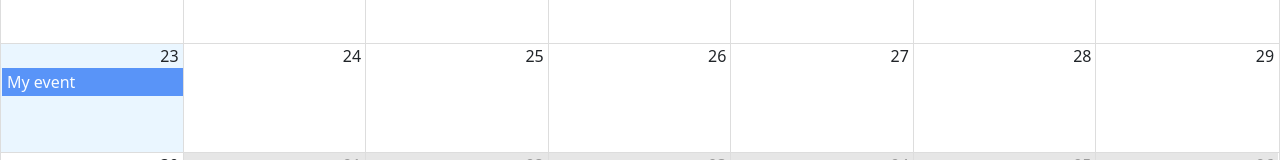
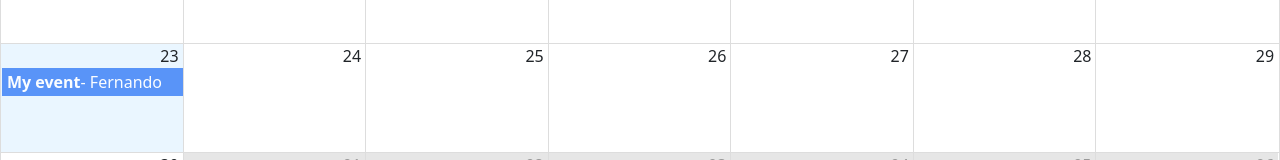
Before and after one commit to babaquero07/calendar-frontend, a React (Vite) app: page / in a window 1280 px wide. Shown: the part 539-699 px from the top of the page. Built offline with nearby package versions, Linux system fonts and the light colour scheme.

Commit message:
Personalizar el cuadro de evento

```diff
--- /dev/null
+++ b/src/calendar/components/CalendarEvent.jsx
@@ -0,0 +1,10 @@
+export const CalendarEvent = ({ event }) => {
+  const { title, user } = event;
+
+  return (
+    <>
+      <strong>{title}</strong>
+      <span>- {user.name}</span>
+    </>
+  );
+};
--- a/src/calendar/index.js
+++ b/src/calendar/index.js
@@ -1 +1,2 @@
 export * from "./components/Navbar";
+export * from "./components/CalendarEvent";
--- a/src/calendar/pages/CalendarPage.jsx
+++ b/src/calendar/pages/CalendarPage.jsx
@@ -4,7 +4,7 @@
 import { addHours } from "date-fns";
 import { localizer, getMessagesEs } from "../../helpers";
 
-import { Navbar } from "../";
+import { CalendarEvent, Navbar } from "../";
 
 const events = [
   {
@@ -26,7 +26,6 @@
       backgroundColor: "#367CF7",
       borderRadius: "0px",
       opacity: 0.8,
-      display: "block",
       color: "white",
     };
 
@@ -48,6 +47,7 @@
         endAccessor="end"
         style={{ height: "calc(100vh - 80px)" }}
         eventPropGetter={eventStyleGetter}
+        components={{ event: CalendarEvent }}
       />
     </>
   );
```
